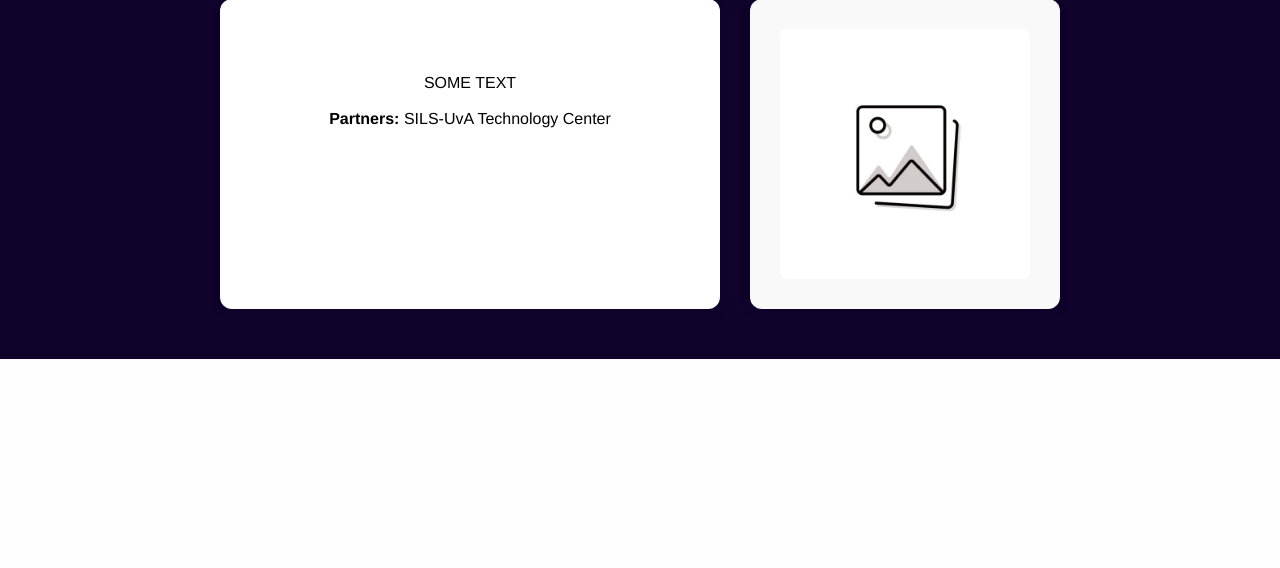
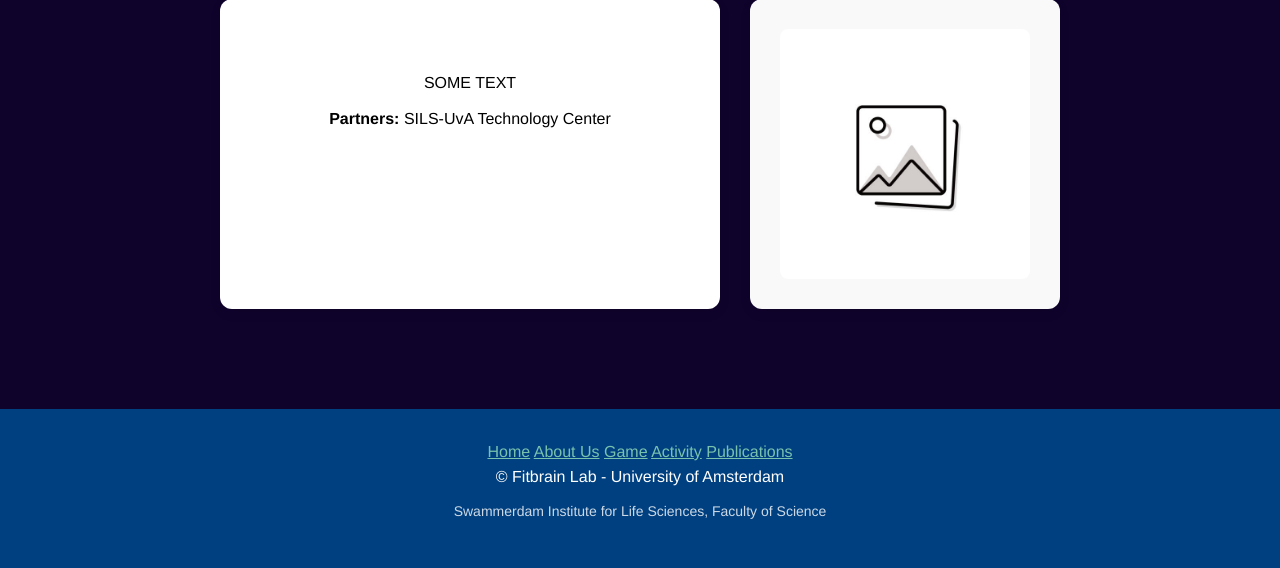
Before and after one commit to DanWanschitz/Fitties-, a Flask app: page /research in a window 1280 px wide. Shown: the part 3018-3586 px from the top of the page. Before the commit the page ends 3377 px from the top, so only its background shows below. Run offline with Flask 3, Linux system fonts and the light colour scheme; some libraries are stand-ins or nearby versions.

Commit message:
Update research.html

```diff
--- a/templates/research.html
+++ b/templates/research.html
@@ -90,6 +90,21 @@
       </div>
   </div>
 </section>
+<footer>
+    <div class="container">
+        <nav class="footer-nav">
+            <a href="homepage.html">Home</a>
+            <a href="aboutus.html">About Us</a>
+            <a href="gamepage.html">Game</a>
+            <a href="activity.html">Activity</a>
+            <a href="publications.html">Publications</a>
+
+        </nav>
+        <p class="copyright">© Fitbrain Lab - University of Amsterdam</p>
+        <p class="footer-info">Swammerdam Institute for Life Sciences, Faculty of Science</p>
+    </div>
+</footer>
+
 
 
 {% endblock %}
```
